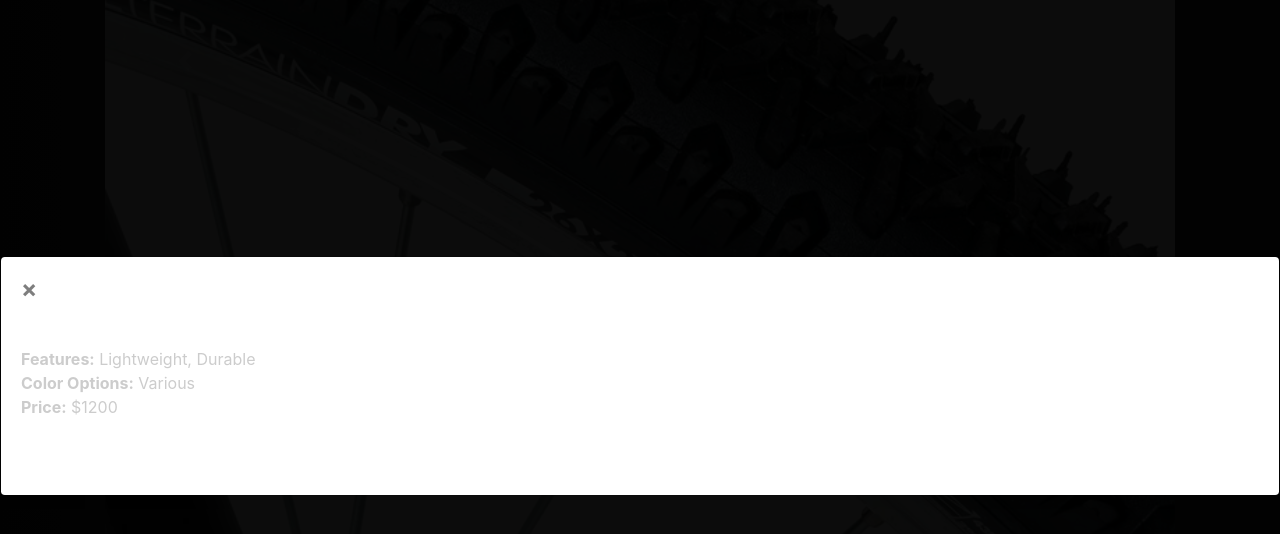
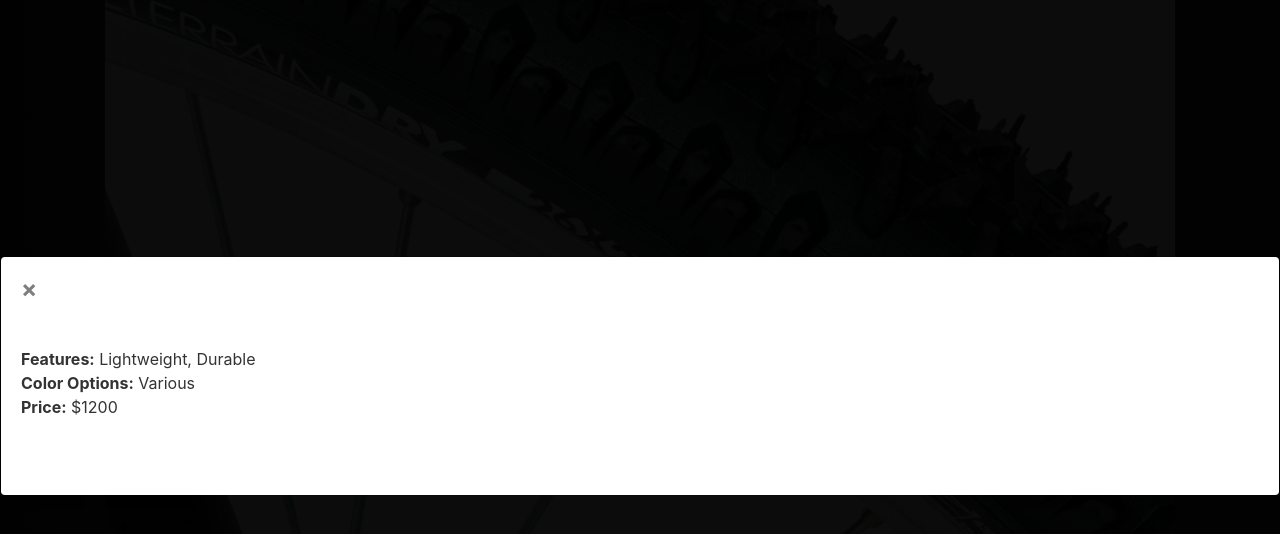
Before and after one commit to mtulivu/motobikeshopmuigai.com, a plain HTML site: page index.html in a window 1280 px wide. Both pictures are taken after a click on the link "View Details". Shown: the part 899-1433 px from the top of the page. Drawn offline with nearby package versions, Linux system fonts and the light colour scheme.

Commit message:
Update styles.css

```diff
--- a/styles.css
+++ b/styles.css
@@ -143,7 +143,7 @@ nav ul li a:hover {
 }
 
 .modal-content #modalContent {
-  color: #cccccc; /* Dark gray text color for modal content */
+  color: #333333; /*  text color for modal content */
 }
 
 
```
